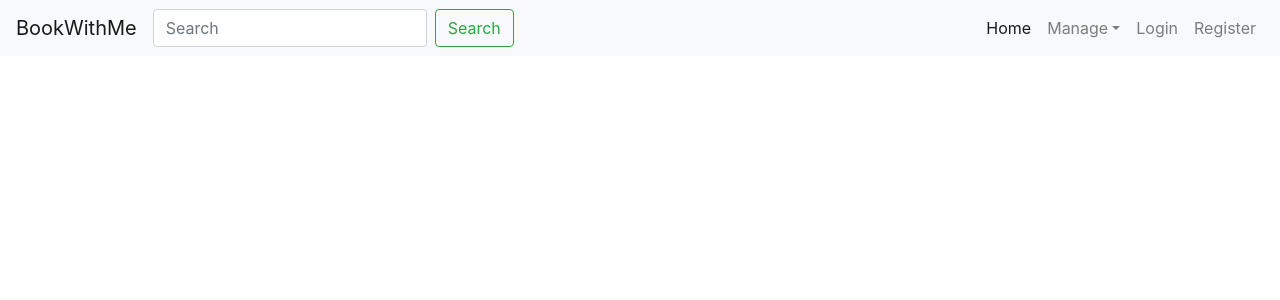
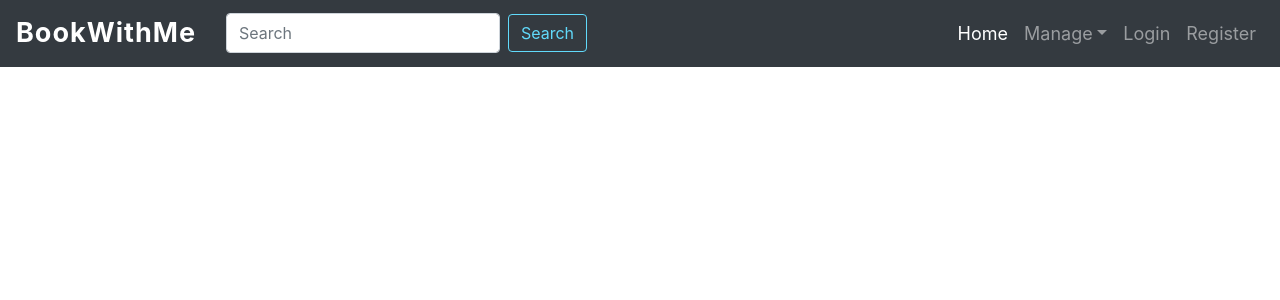
Before and after one commit to aditi795/bwm-react, a React (Create React App) app: page / in a window 1280 px wide. Shown: the top 300 px of the page. Built offline with nearby package versions, Linux system fonts and the light colour scheme.

Commit message:
Styling of navbar

```diff
--- a/src/components/shared/header.js
+++ b/src/components/shared/header.js
@@ -4,7 +4,7 @@
 const Header =() => {
 
     return (
-      <nav className="navbar navbar-expand-lg navbar-light bg-light">
+      <nav className="navbar navbar-expand-lg navbar-dark bg-dark">
       <a className="navbar-brand" href="#">BookWithMe</a>
       <button className="navbar-toggler" type="button" data-toggle="collapse" data-target="#navbarSupportedContent" aria-controls="navbarSupportedContent" aria-expanded="false" aria-label="Toggle navigation">
         <span className="navbar-toggler-icon"></span>
@@ -12,8 +12,8 @@
 
       <div className="collapse navbar-collapse" id="navbarSupportedContent">
         <form className="form-inline my-2 my-lg-0">
-          <input className="form-control mr-sm-2" type="search" placeholder="Search" aria-label="Search" />
-          <button className="btn btn-outline-success my-2 my-sm-0" type="submit">Search</button>
+          <input className="form-control mr-sm-2 bwm-search" type="search" placeholder="Search" aria-label="Search" />
+          <button className="btn btn-bwm-main btn-outline-success my-2 my-sm-0" type="submit">Search</button>
         </form>
         <ul className="navbar-nav ml-auto">
           <li className="nav-item active">
--- a/src/index.css
+++ b/src/index.css
@@ -1,5 +1,41 @@
+.title {
+  font-size: 100px;
+}
 
 
-.title{
-  font-size: 100px;
+.navbar {
+  padding: 10px 30px;
 }
+
+.navbar .navbar-brand {
+  margin-right: 30px;
+  font-size: 27px;
+  letter-spacing: 1px;
+  color: #61dafb;
+  font-weight: bold;
+}
+
+.navbar .nav-item {
+  font-size: 18px;
+}
+
+.navbar-dark .navbar-nav .nav-link:hover {
+  color: #61dafb;
+}
+
+.navbar .bwm-search {
+  height: 40px;
+  width: 250px;
+}
+
+.btn.btn-bwm-main {
+  border-color: #61dafb;
+  color: #61dafb;
+}
+
+.btn.btn-bwm-main:hover, .btn.btn-bwm-main:focus, .btn.btn-bwm-main:active {
+  background-color: #61dafb;
+  border-color: #61dafb;
+  color: white;
+  box-shadow: none;
+}
```
